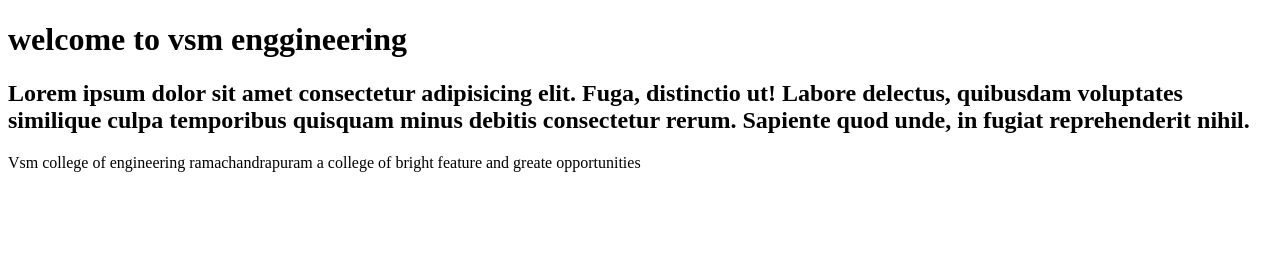
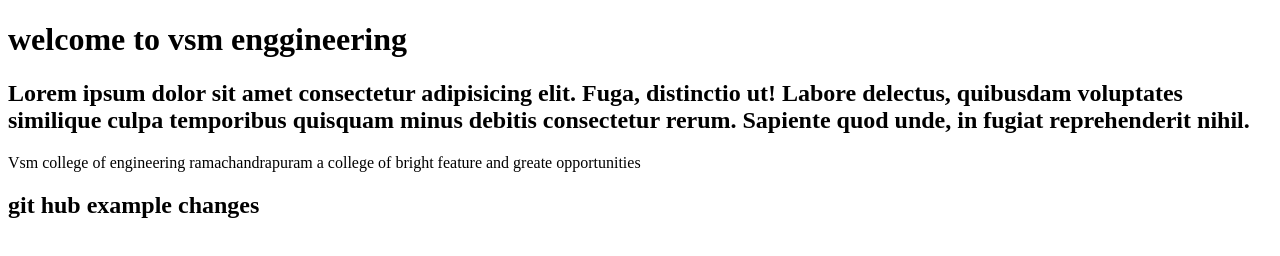
Before and after one commit to santosh750/hello, a plain HTML site: page index.html in a window 1280 px wide. Drawn offline with Linux system fonts and the light colour scheme.

Commit message:
Update index.html

```diff
--- a/index.html
+++ b/index.html
@@ -9,5 +9,6 @@
     <h1>welcome to vsm enggineering</h1>
     <h2>Lorem ipsum dolor sit amet consectetur adipisicing elit. Fuga, distinctio ut! Labore delectus, quibusdam voluptates similique culpa temporibus quisquam minus debitis consectetur rerum. Sapiente quod unde, in fugiat reprehenderit nihil.</h2>
     <p>Vsm college of engineering ramachandrapuram a college of bright feature and greate opportunities</p>
+    <h2>git hub example changes</h2>
 </body>
 </html>
```
